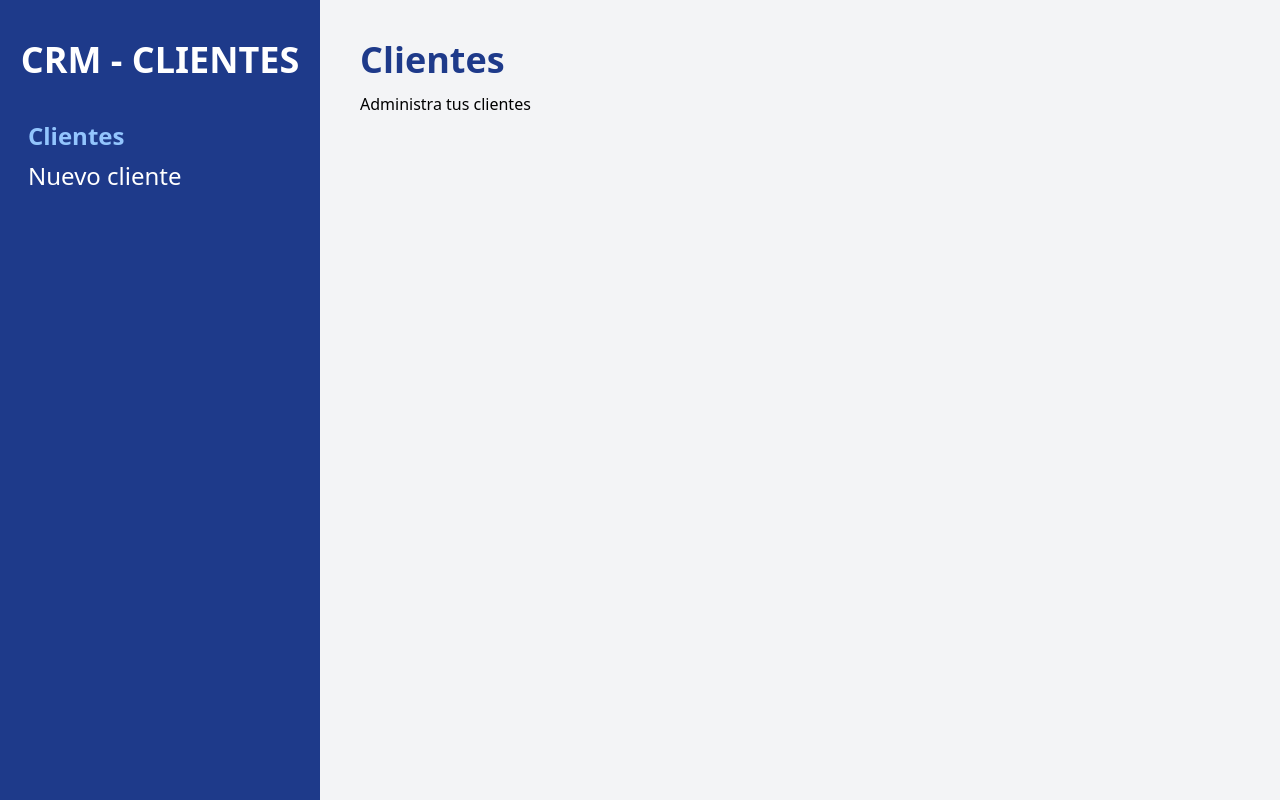
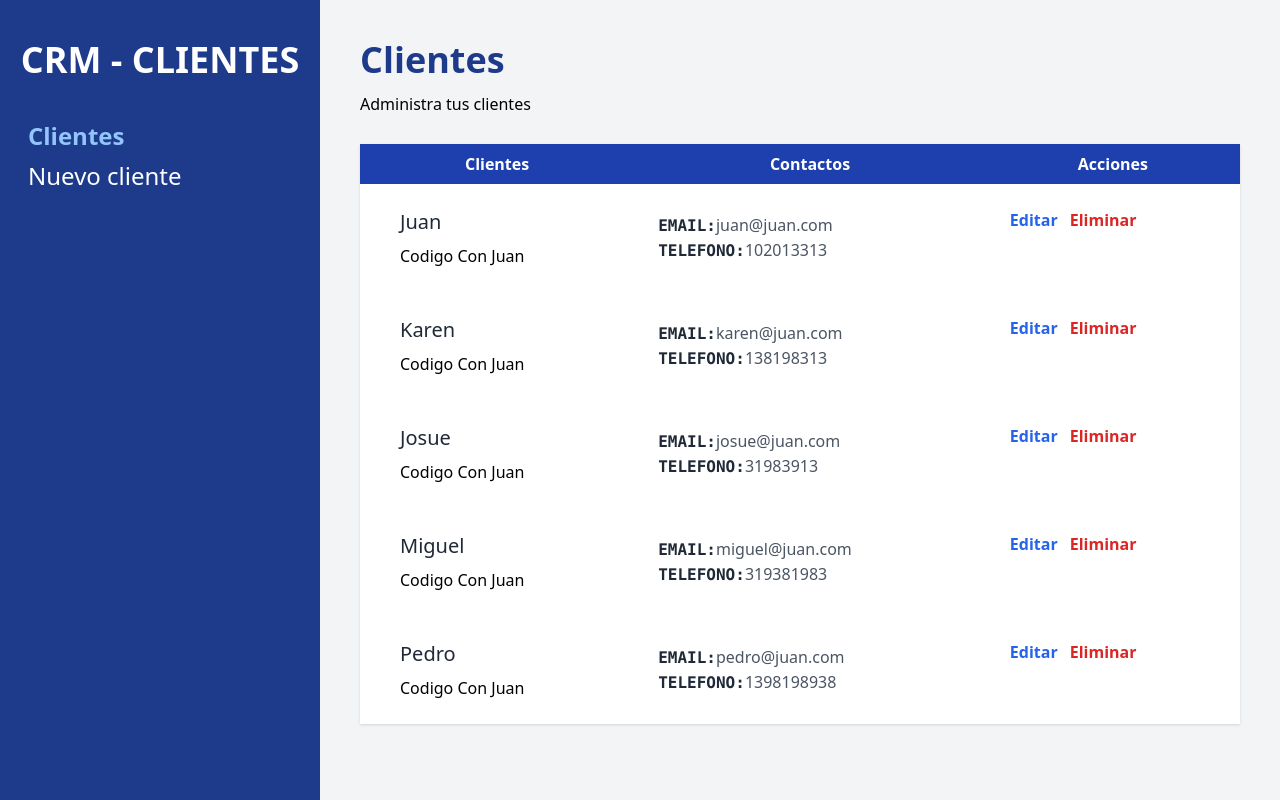
Before and after one commit to Draang/crm-react, a React (Vite) app: page / in a window 1280 px wide. Built offline with nearby package versions, Linux system fonts and the light colour scheme.

Commit message:
table clientes

```diff
--- /dev/null
+++ b/src/components/Cliente.jsx
@@ -0,0 +1,46 @@
+import PropTypes from "prop-types";
+export default function Cliente({ cliente }) {
+  const { id, nombre, telefono, email, empresa } = cliente;
+  return (
+    <tr>
+      <td className="p-6 pl-10 space-y-2">
+        <p className="text-xl text-gray-800">{nombre}</p>
+        <p>{empresa}</p>
+      </td>
+      <td className="p-6">
+        <p className="text-gray-600">
+          <samp className="text-gray-800 uppercase font-bold">Email:</samp>
+          {email}
+        </p>
+        <p className="text-gray-600">
+          <samp className="text-gray-800 uppercase font-bold">Telefono:</samp>
+          {telefono}
+        </p>
+      </td>
+      <td className="p-6 flex gap-3">
+        <button
+          type="button"
+          className="text-blue-600 hover:text-blue-700 font-bold"
+        >
+          Editar
+        </button>
+        <button
+          type="button"
+          className="text-red-600 hover:text-red-700 font-bold"
+        >
+          Eliminar
+        </button>
+      </td>
+    </tr>
+  );
+}
+
+Cliente.propTypes = {
+  cliente: PropTypes.shape({
+    id: PropTypes.number,
+    nombre: PropTypes.string,
+    telefono: PropTypes.number,
+    email: PropTypes.string,
+    empresa: PropTypes.string,
+  }),
+};
--- a/src/pages/index.jsx
+++ b/src/pages/index.jsx
@@ -1,4 +1,5 @@
 import { useLoaderData } from "react-router-dom";
+import Cliente from "../components/Cliente";
 /*
 cuando el componente cargue en react router
 */
@@ -40,14 +41,70 @@
       empresa: "Codigo Con Juan",
     },
   ];
-  return clientes;
+  return [
+    {
+      id: 1,
+      nombre: "Juan",
+      telefono: 102013313,
+      email: "juan@juan.com",
+      empresa: "Codigo Con Juan",
+    },
+    {
+      id: 2,
+      nombre: "Karen",
+      telefono: 138198313,
+      email: "karen@juan.com",
+      empresa: "Codigo Con Juan",
+    },
+    {
+      id: 3,
+      nombre: "Josue",
+      telefono: 31983913,
+      email: "josue@juan.com",
+      empresa: "Codigo Con Juan",
+    },
+    {
+      id: 4,
+      nombre: "Miguel",
+      telefono: 319381983,
+      email: "miguel@juan.com",
+      empresa: "Codigo Con Juan",
+    },
+    {
+      id: 5,
+      nombre: "Pedro",
+      telefono: 1398198938,
+      email: "pedro@juan.com",
+      empresa: "Codigo Con Juan",
+    },
+  ];
 }
 export default function Index() {
   const clientes = useLoaderData();
+
+
   return (
     <>
       <h1 className="font-black text-4xl text-blue-900">Clientes</h1>
       <p className="mt-3">Administra tus clientes</p>
+      {clientes.length? (
+        <table className="w-full bg-white shadow mt-7 table-auto">
+          <thead className="bg-blue-800 text-white">
+            <tr>
+              <th className="p-2">Clientes</th>
+              <th className="p-2">Contactos</th>
+              <th className="p-2">Acciones</th>
+            </tr>
+          </thead>
+          <tbody>
+            {clientes.map((c) => (
+              <Cliente cliente={c} key={c.id} />
+            ))}
+          </tbody>
+        </table>
+      ) : (
+        <p className="text-center mt-10">No hay clientes</p>
+      )}
     </>
   );
 }
```
